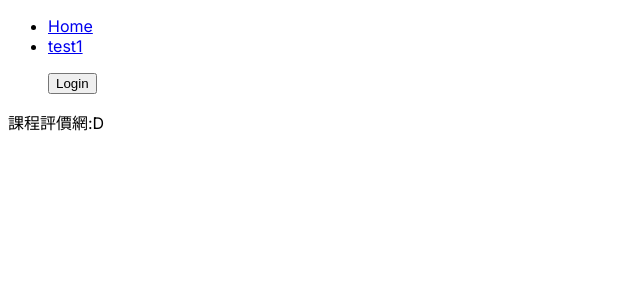
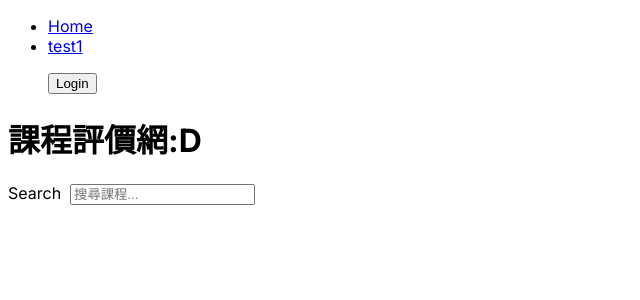
Before and after one commit to NTUCSIECouncil/council.csie-frontend, a Next.js app: page /main/rate in a window 1280 px wide. Shown: the top 300 px of the page, without its empty margins (0-640 px from the left). Built offline with nearby package versions, Linux system fonts and the light colour scheme; no server answers.

Commit message:
Add Search bar.

```diff
--- a/src/app/main/database/page.tsx
+++ b/src/app/main/database/page.tsx
@@ -1,5 +1,10 @@
+import Search from '@/app/ui/search';
+
 export default function Page() {
     return (
-        <p>課程資料庫</p>
+        <main>
+            <h1>課程資料庫:D</h1>
+            <Search placeholder='搜尋課程...'/>
+        </main>
     )
 }
--- a/src/app/main/page.tsx
+++ b/src/app/main/page.tsx
@@ -14,7 +14,7 @@ export default function Page() {
           <Link href="main/rate">課程評價網</Link>
         </div>
         <div className="bg-gray-100 h-50 w-50 flex justify-center">
-          <Link href="main/database">課程資料庫:D</Link>
+          <Link href="main/database">課程資料庫</Link>
         </div>
       </div>
     </main>
--- a/src/app/main/rate/page.tsx
+++ b/src/app/main/rate/page.tsx
@@ -1,5 +1,10 @@
+import Search from '@/app/ui/search';
+
 export default function Page() {
     return (
-        <p>課程評價網:D</p>
+        <main>
+            <h1>課程評價網:D</h1>
+            <Search placeholder='搜尋課程...'/>
+        </main>
     )
 }
--- /dev/null
+++ b/src/app/ui/search.tsx
@@ -0,0 +1,18 @@
+'use client';
+
+// import { MagnifyingGlassIcon } from '@heroicons/react/24/outline';
+
+export default function Search({ placeholder }: { placeholder: string }) {
+  return (
+    <div className="relative flex flex-1 flex-shrink-0">
+      <label htmlFor="search" className="sr-only">
+        Search &nbsp;
+      </label>
+      <input
+        className="peer block w-full rounded-md border border-gray-200 py-[9px] pl-10 text-sm outline-2 placeholder:text-gray-500"
+        placeholder={placeholder}
+      />
+      {/* <MagnifyingGlassIcon className="absolute left-3 top-1/2 h-[18px] w-[18px] -translate-y-1/2 text-gray-500 peer-focus:text-gray-900" /> */}
+    </div>
+  );
+}
```
